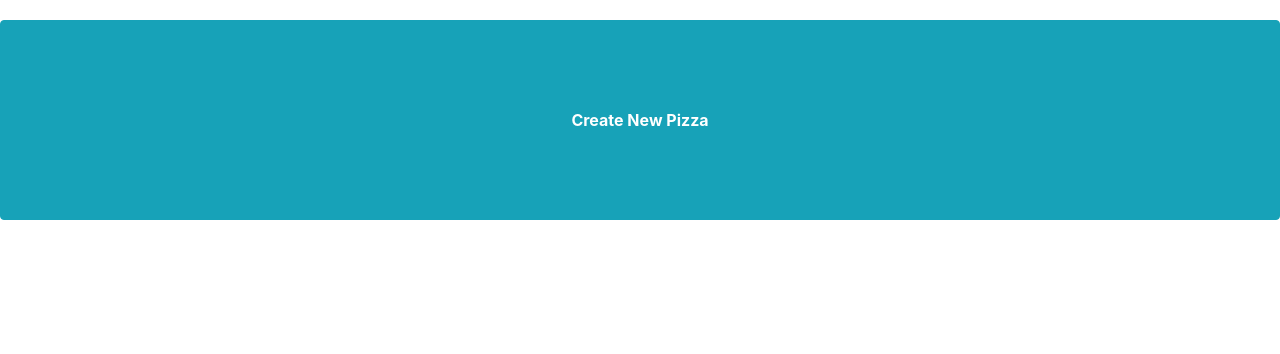
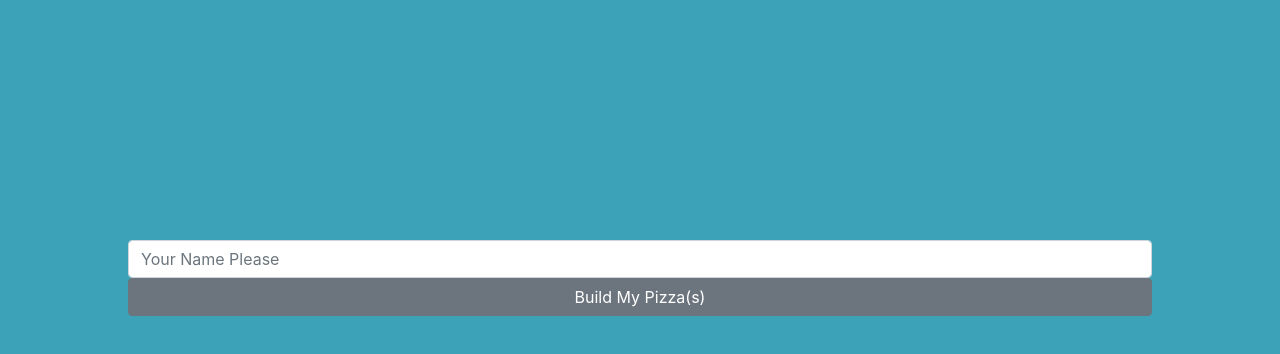
Before and after one commit to MaxBrockbank/friday_solo_project4, a plain HTML site: page index.html in a window 1280 px wide. Drawn offline with Linux system fonts and the light colour scheme.

Commit message:
add name splash page

```diff
--- a/css/styles.css
+++ b/css/styles.css
@@ -9,6 +9,9 @@
 #pay, #new{
   width: 100%;
   height: 200px;
+}
+
+#new{
   margin-top: 20px;
 }
 
@@ -19,3 +22,20 @@
 #original{
   display: none;
 }
+
+#username{
+  width: 100vw;
+  height: 100vh;
+  position: absolute;
+  z-index: 10;
+  background-color: #3BA2B8;
+}
+
+#userInfo{
+  padding-top: 240px;
+  width: 80%;
+  margin: 0 auto;
+}
+#next{
+  width: 100%;
+}
--- a/index.html
+++ b/index.html
@@ -10,6 +10,15 @@
   <title>Max's Pizza Parlor</title>
 </head>
 <body>
+  <div id="username">
+    <div class="form-group" id="userInfo">
+      <input type="text" placeholder="Your Name Please" id="usersName" class="form-control">
+      <button id="next" class="btn btn-secondary">Build My Pizza(s)</button>
+    </div>
+  </div>
+  <div class="container" id="user-total">
+    <h1>Your total is:<span id="userTotal"></span></h1>
+  </div>
   <div class="page container">
     <div class="container" id="original">
       <form id="pizza">
--- a/js/scripts.js
+++ b/js/scripts.js
@@ -2,6 +2,7 @@
 function Orders () {
   this.pizzas = [];
   this.indexing = 0;
+  this.total = 0;
 }
 
 Orders.prototype.addOrder = function(pizza){
@@ -33,7 +34,8 @@ Pizza.prototype.compilePrice = function(){
   }
 };
 
-Pizza.prototype.resetValues = function(){
+Pizza.prototype.resetValues = function(orderObject){
+  orderObject.total -= this.price;
   this.size ="";
   this.sauce = "";
   this.toppings="";
@@ -91,7 +93,7 @@ $(".done").click(function(){
     console.log(this.id);
     let pizzaIndex = parseInt($(event.target).children(".done").attr("id"));
     let pizza = pizzaOrders.findPizza(pizzaIndex);
-    pizza.resetValues();
+    pizza.resetValues(pizzaOrders);
     let size = $(`#${this.id} input[name=size]:radio:checked`);
     let sauce = $(`#${this.id} input[name=sauce]:radio:checked`);
     let toppings = gatherToppingsInput($(`#${this.id} input[name=toppings]`));
@@ -101,6 +103,11 @@ $(".done").click(function(){
     pizza.compilePrice();
     pizza.showOrderDetails();
     console.log(pizza.price);
+    pizzaOrders.total +=pizza.price
+    $("#userTotal").text(" $" + pizzaOrders.total);
+    if(pizzaOrders.indexing > 0){
+      $("#pay").show();
+    }
   })
 })
 
```
Also changed, not shown: 1 other file.
